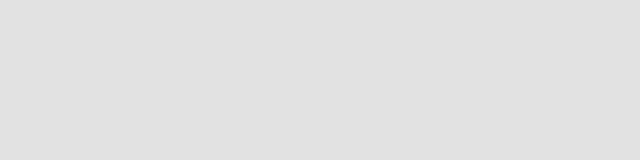
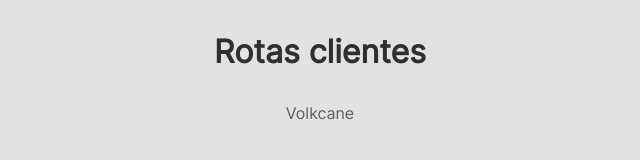
Before and after one commit to Giuseppe-Pallazini/OnlineCard, a React app in the folder site/: page / in a window 1280 px wide. Before the commit this address had no page. Shown: the whole page, without its empty margins (320-960 px from the left). Built offline with nearby package versions, Linux system fonts and the light colour scheme.

Commit message:
Criação da app com direcionamento para as rotas

```diff
--- a/site/src/assets/common.scss
+++ b/site/src/assets/common.scss
@@ -1,6 +1,11 @@
 @font-face {
-    font-family: 'fontVolkcanePrincipal';
+    font-family: 'font-volkcane';
     src: url('../assets/fonts/monotype-corsiva.ttf');
+}
+
+@font-face {
+    font-family: 'font-inter';
+    src: url('../assets/fonts/Inter-Regular.ttf');
 }
 
 * {
--- a/site/src/pages/ClienteRobsonVolkcane.js/index.scss
+++ b/site/src/pages/ClienteRobsonVolkcane/index.scss
@@ -1,5 +1,6 @@
 $newWhite: #e2e2e2;
-$fontVolkcane: 'fontVolkcanePrincipal';
+$font-volkcane: 'font-Volkcane';
+$font-inter: 'font-inter';
 
 
 body {
@@ -12,7 +13,7 @@ body {
     align-items: center;
 
     .h1-mainVolkcane {
-        font-family: $fontVolkcane;
+        font-family: $font-volkcane;
         text-align: center;
         background-image: linear-gradient(to bottom, rgba(133,36,154,1), rgb(72, 13, 85));
         background-clip: text;
--- /dev/null
+++ b/site/src/pages/landingPage/index.js
@@ -0,0 +1,17 @@
+import './index.scss'
+import '../../assets/common.scss'
+import { Link } from 'react-router-dom'
+
+export default function Index() {
+
+    return(
+        <main className='main-lp'>
+            <h1 className='lp-h1'> Rotas clientes </h1>
+
+            <section className='sectionClientes'>
+                <Link to='/RobsonVolkcane' className='clienteVolkcane'> Volkcane </Link>
+            </section>
+
+        </main>
+    );
+}
--- /dev/null
+++ b/site/src/pages/landingPage/index.scss
@@ -0,0 +1,39 @@
+$newWhite: #e2e2e2;
+$font-volkcane: 'font-Volkcane';
+$font-inter: 'font-inter';
+
+.main-lp{
+    display: flex;
+    flex-direction: column;
+    align-items: center;
+
+    font-family: $font-inter;
+
+    a:link, a:visited {
+        text-decoration: none;
+        color: default;
+    }
+
+    .lp-h1 {
+        margin: 1em 0 1em 0;
+        color: #2f2f2f;
+    }
+
+    .sectionClientes {
+        display: flex;
+        flex-direction: column;
+
+        .clienteVolkcane {
+            color: #5e5e5e;
+            animation: up .4s .3s ease-in-out;
+        }
+
+        @keyframes up {
+            0% { position: 0;}
+            50% { transform: translateY(-5px);}
+            100% { position: 0; }
+        }
+    }
+
+
+}
--- a/site/src/routes.js
+++ b/site/src/routes.js
@@ -1,6 +1,8 @@
 import {BrowserRouter, Routes, Route} from 'react-router-dom';
 
-import RobsonVolkcane from './pages/ClienteRobsonVolkcane.js/index'
+import LandPage from './pages/landingPage/index';
+
+import RobsonVolkcane from './pages/ClienteRobsonVolkcane/index'
 
 export default function Index() {
 
@@ -8,6 +10,7 @@ export default function Index() {
         <BrowserRouter>
             <Routes>
                 <Route path='/RobsonVolkcane' element={<RobsonVolkcane />} />
+                <Route path='/' element={<LandPage />} />
             </Routes>
         </BrowserRouter>
     );
```
Also changed, not shown: site/src/assets/fonts/Inter-Black.ttf (added), site/src/assets/fonts/Inter-Bold.ttf (added), site/src/assets/fonts/Inter-ExtraBold.ttf (added), site/src/assets/fonts/Inter-ExtraLight.ttf (added), site/src/assets/fonts/Inter-Light.ttf (added), site/src/assets/fonts/Inter-Medium.ttf (added), site/src/assets/fonts/Inter-Regular.ttf (added), site/src/assets/fonts/Inter-SemiBold.ttf (added), site/src/assets/fonts/Inter-Thin.ttf (added), site/src/pages/ClienteRobsonVolkcane/index.js (renamed from site/src/pages/ClienteRobsonVolkcane.js/index.js).
